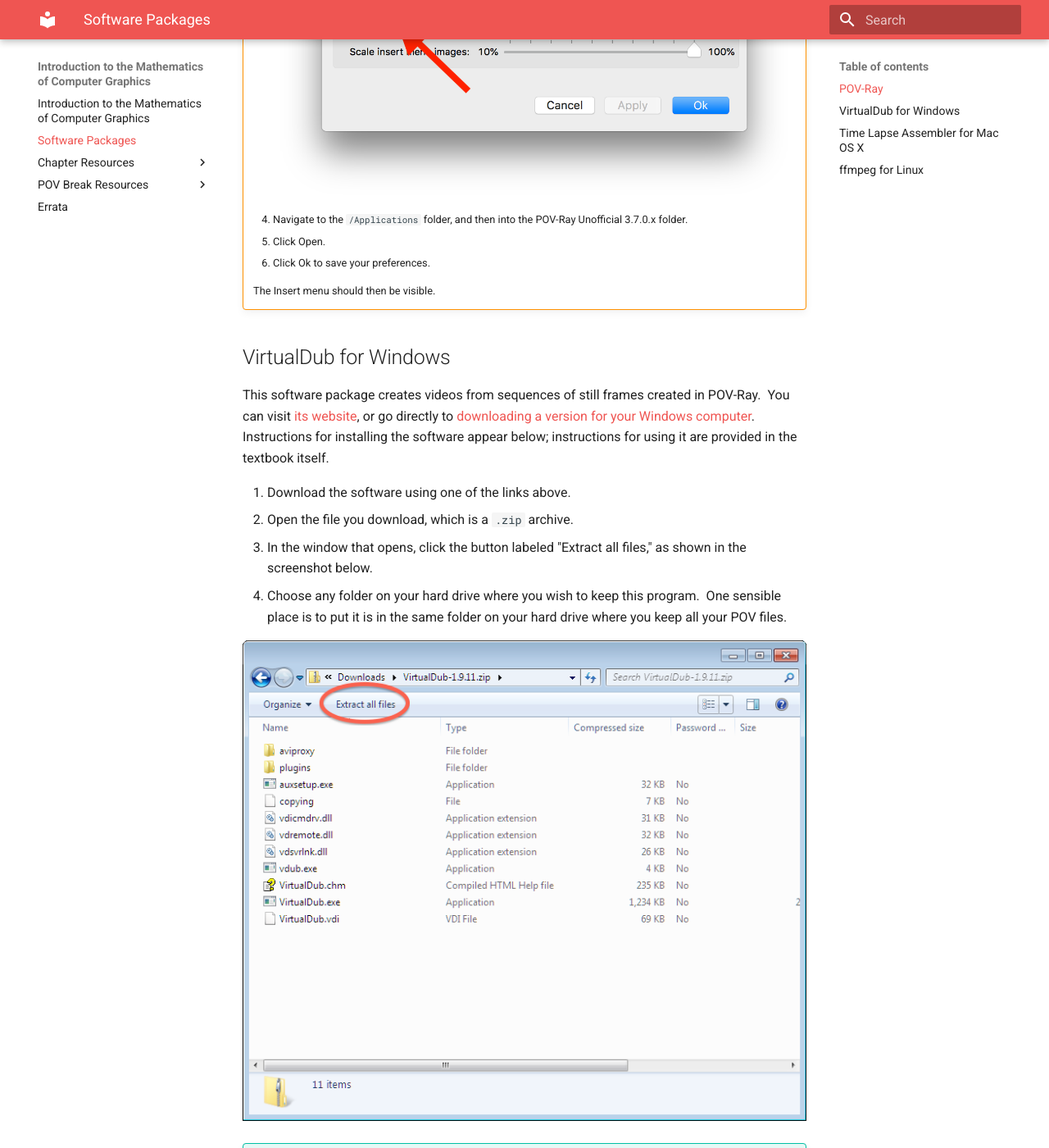
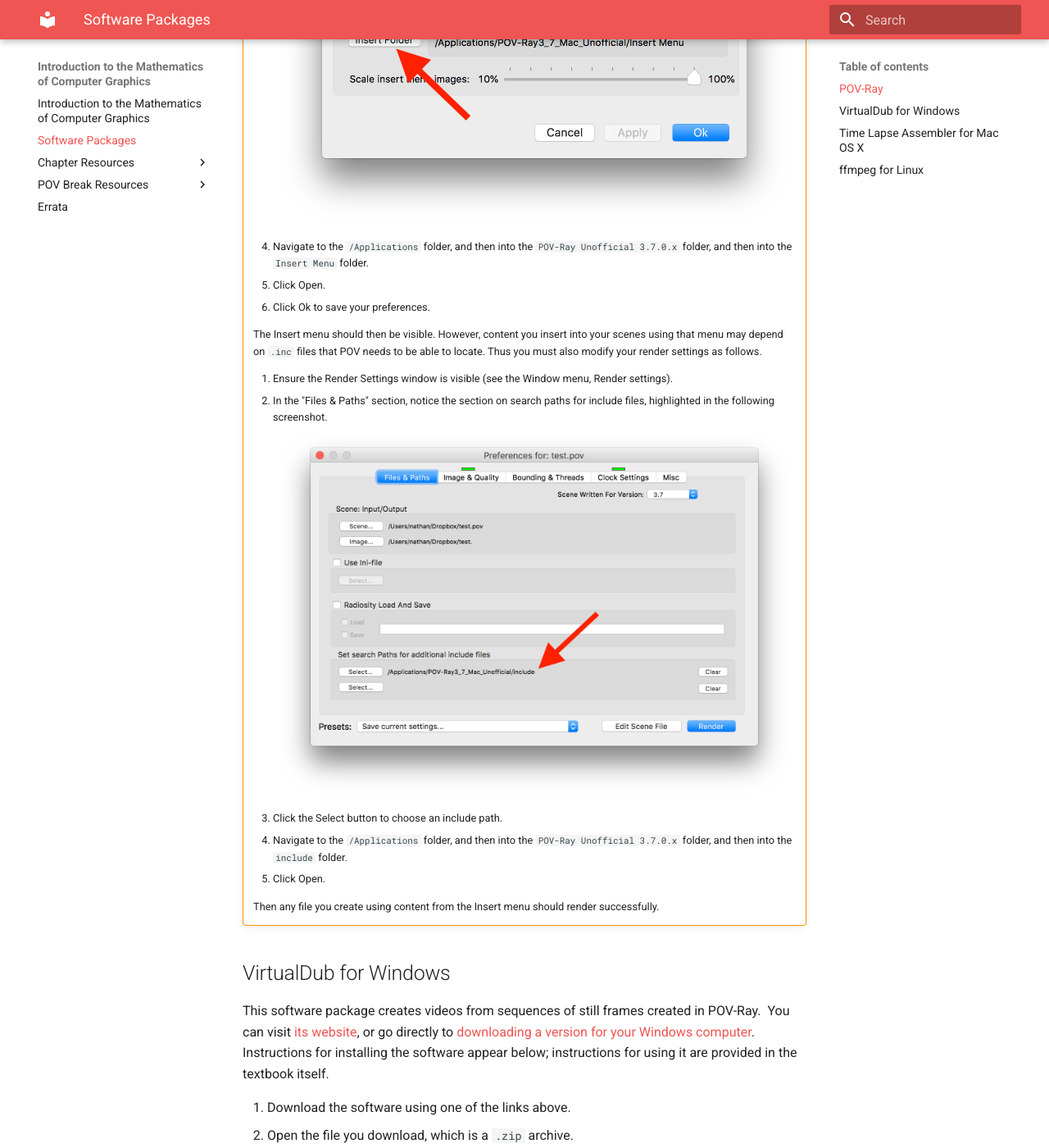
Before and after one commit to nathancarter/mocg, an MkDocs documentation site: the page built from docs/software-packages.md, in a window 1280 px wide and 1400 px high, scrolled down 1140 px. Shown: the whole window at 82% size. Built offline with MkDocs 1.6.1 and Material for MkDocs 9.7.7, drawn with Linux system fonts in a browser that asks for light colours; old or Windows-style settings are respelled for this version of MkDocs.

Commit message:
Correcting last commit with new information

```diff
--- a/docs/software-packages.md
+++ b/docs/software-packages.md
@@ -15,6 +15,8 @@
     Scene 01](files/basic-scene-01.pov) from the Windows version of POV-Ray.
 
 !!! warning
+    **For Mac users:**
+
     The text claims that the Mac version is inferior to the Windows version
     because the Windows version has a powerful Insert menu with many
     ready-made shapes and scenes available for easy construction of scenes
@@ -32,13 +34,29 @@
      1. In the Editor tab, click the Insert Folder button as shown here.
         ![POV-Ray Unofficial for Mac 3.7.0.x Preferences window](images/mac-insert-menu.png)
      1. Navigate to the `/Applications` folder, and then into the
-        POV-Ray Unofficial 3.7.0.x folder.
+        `POV-Ray Unofficial 3.7.0.x` folder, and then into the `Insert Menu`
+        folder.
      1. Click Open.
      1. Click Ok to save your preferences.
 
-    The Insert menu should then be visible.
+    The Insert menu should then be visible.  However, content you insert
+    into your scenes using that menu may depend on `.inc` files that POV
+    needs to be able to locate.  Thus you must also modify your render
+    settings as follows.
 
+     1. Ensure the Render Settings window is visible (see the Window menu,
+        Render settings).
+     1. In the "Files & Paths" section, notice the section on search paths
+        for include files, highlighted in the following screenshot.
+        ![POV-Ray Unofficial for Mac 3.7.0.x Render Settings window](images/mac-include-settings.png)
+     1. Click the Select button to choose an include path.
+     1. Navigate to the `/Applications` folder, and then into the
+        `POV-Ray Unofficial 3.7.0.x` folder, and then into the `include`
+        folder.
+     1. Click Open.
 
+    Then any file you create using content from the Insert menu should
+    render successfully.
 
 ## VirtualDub for Windows
 
```
Also changed, not shown: docs/images/mac-include-settings.png (added).
